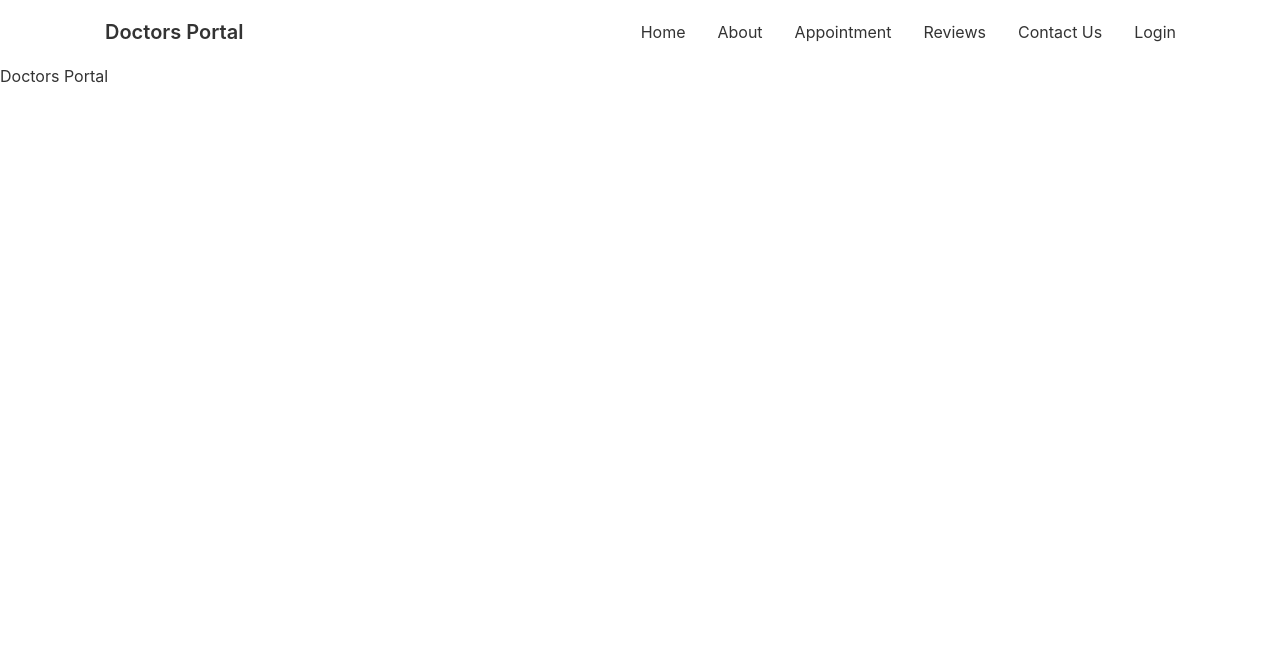
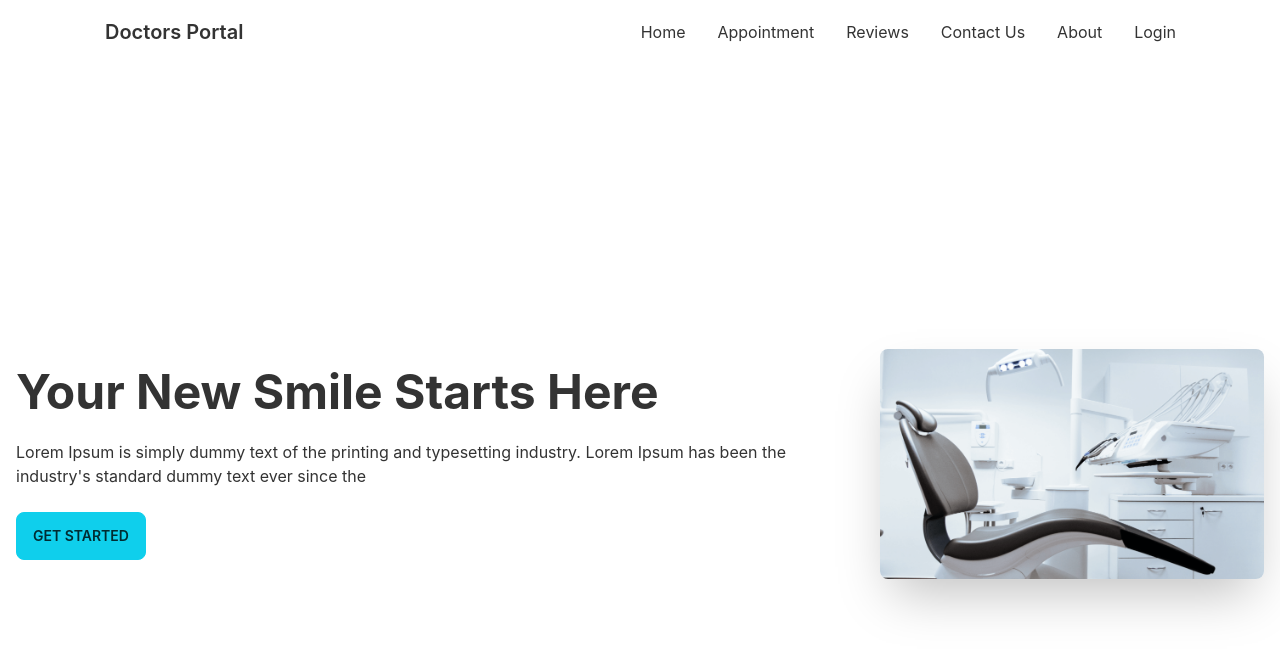
Before and after one commit to Shahriyar-Hosen/doctors-portal-client, a React (Create React App) app: page /home in a window 1280 px wide. Shown: the top 652 px of the page. Built offline with nearby package versions, Linux system fonts and the light colour scheme.

Commit message:
Banner add & simple setup

```diff
--- /dev/null
+++ b/src/Pages/Home/Banner/Banner.js
@@ -0,0 +1,23 @@
+import React from "react";
+import chair from "../../../assets/images/chair.png";
+
+const Banner = () => {
+  return (
+    <div class="hero min-h-screen">
+      <div class="hero-content flex-col lg:flex-row-reverse">
+        <img class="max-w-sm rounded-lg shadow-2xl" src={chair} alt="" />
+        <div>
+          <h1 class="text-5xl font-bold">Your New Smile Starts Here</h1>
+          <p class="py-6">
+            Lorem Ipsum is simply dummy text of the printing and typesetting
+            industry. Lorem Ipsum has been the industry's standard dummy text
+            ever since the
+          </p>
+          <button class="btn btn-primary">Get Started</button>
+        </div>
+      </div>
+    </div>
+  );
+};
+
+export default Banner;
--- a/src/Pages/Home/Home.js
+++ b/src/Pages/Home/Home.js
@@ -1,9 +1,10 @@
 import React from 'react';
+import Banner from './Banner/Banner';
 
 const Home = () => {
     return (
         <div>
-            <h1>Doctors Portal</h1>
+            <Banner />
         </div>
     );
 };
--- a/src/Pages/Shared/Navbar/Navbar.js
+++ b/src/Pages/Shared/Navbar/Navbar.js
@@ -6,9 +6,6 @@
     <>
       <li>
         <Link to="/home">Home</Link>
-      </li>
-      <li>
-        <Link to="/about">About</Link>
       </li>
       <li>
         <Link to="/appointment">Appointment</Link>
@@ -20,13 +17,16 @@
         <Link to="/contact">Contact Us</Link>
       </li>
       <li>
+        <Link to="/about">About</Link>
+      </li>
+      <li>
         <Link to="/login">Login</Link>
       </li>
     </>
   );
   return (
     <div class="navbar bg-base-100">
-      <div class="navbar-start ml-20">
+      <div class="navbar-start lg:ml-20">
         <div class="dropdown">
           <label tabindex="0" class="btn btn-ghost lg:hidden">
             <svg
```
